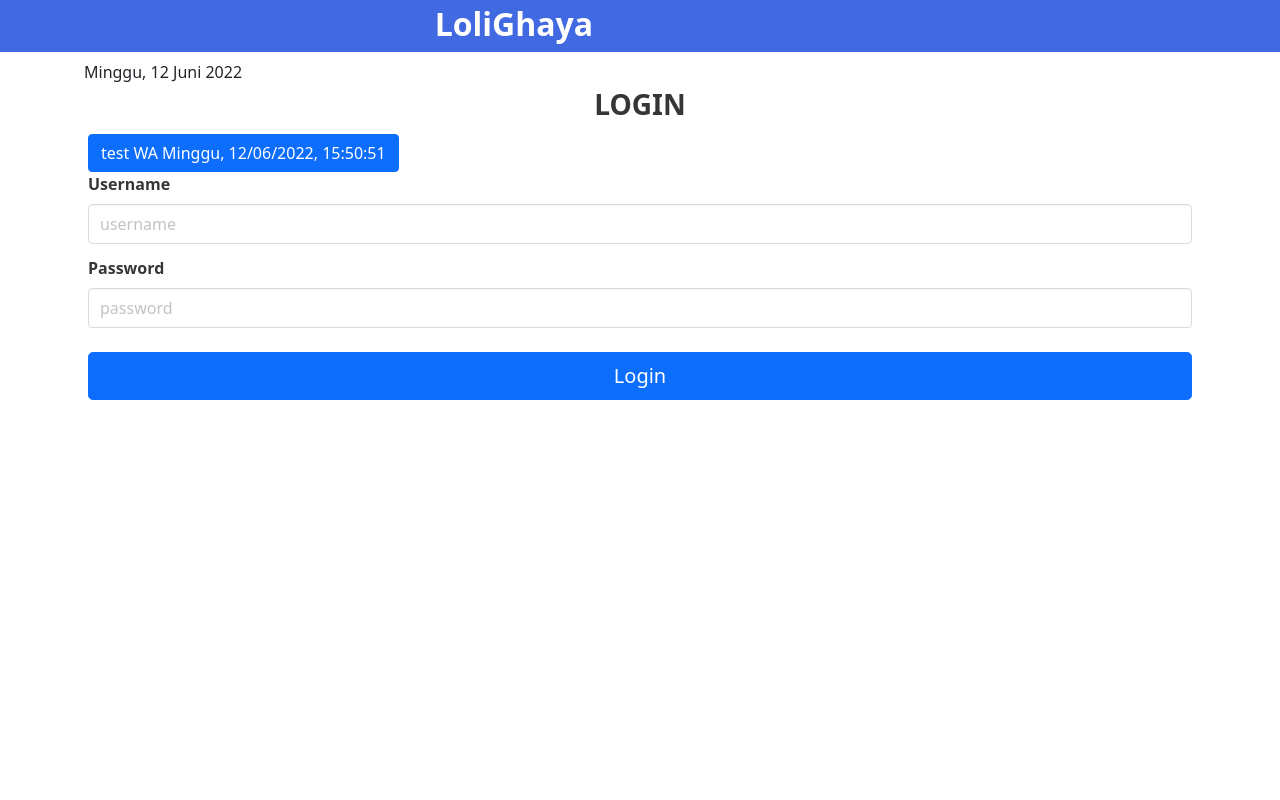
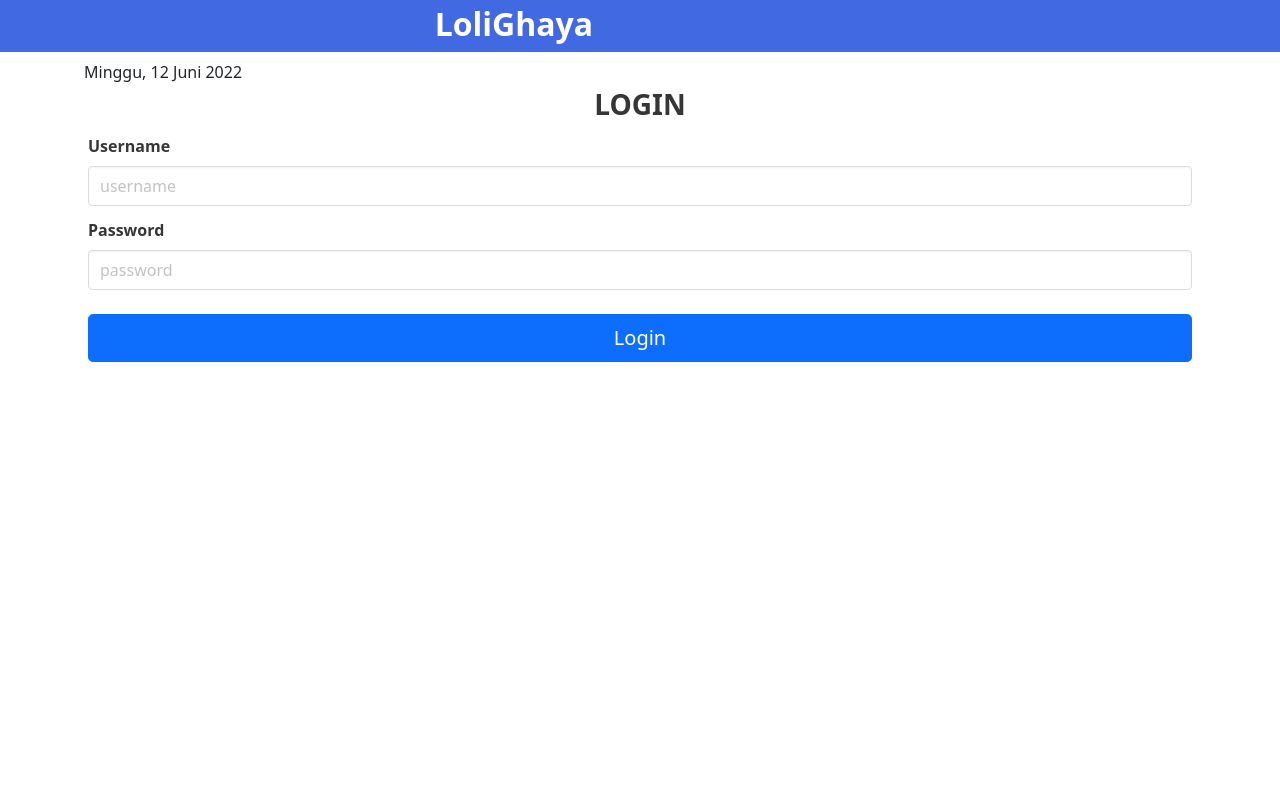
Before and after one commit to davidsan-pro/lolighaya, a React (Create React App) app: page / in a window 1280 px wide. Shown: the top 800 px of the page. Built offline with nearby package versions, Linux system fonts and the light colour scheme.

Commit message:
test pasang func.send wa d hal.transaksi cart

```diff
--- a/src/components/AddTransaksiTokoCart.js
+++ b/src/components/AddTransaksiTokoCart.js
@@ -145,9 +145,8 @@ const AddTransaksiTokoCart = () => {
       .then(res => {
         if (res.status == 201) {
           localStorage.removeItem('cartList');
-          let arr = (fn.ltrim(dataToko.telepon, '0')).split()
-          let phone = `+62 813-8252-2328`;
-          console.log('phone', phone);
+          let phone = fn.ltrim(dataToko.telepon);
+          // console.log('phone', phone);
           let msgWA = `Nota Baru untuk toko [${dataToko.nama}] telah berhasil dibuat pada
             ${fn.formatDate()} oleh user ${loginData.username}.
             Total nilai transaksi: Rp ${nilaiTotal}`;
--- a/src/components/Login.js
+++ b/src/components/Login.js
@@ -70,11 +70,11 @@ const Login = () => {
 
   return (
     <div className="container">
-      <div>
+      {/* <div>
         <Button onClick={() => fn.sendWhatsApp('081382522328', 'test pesan wa timestamp:'+fn.formatDate(null, 'full-std'))}>
           test WA {fn.formatDate(null, 'full-std')}
         </Button>
-      </div>
+      </div> */}
       <form>
         <div className="field">
           <label className="label">Username</label>
```
